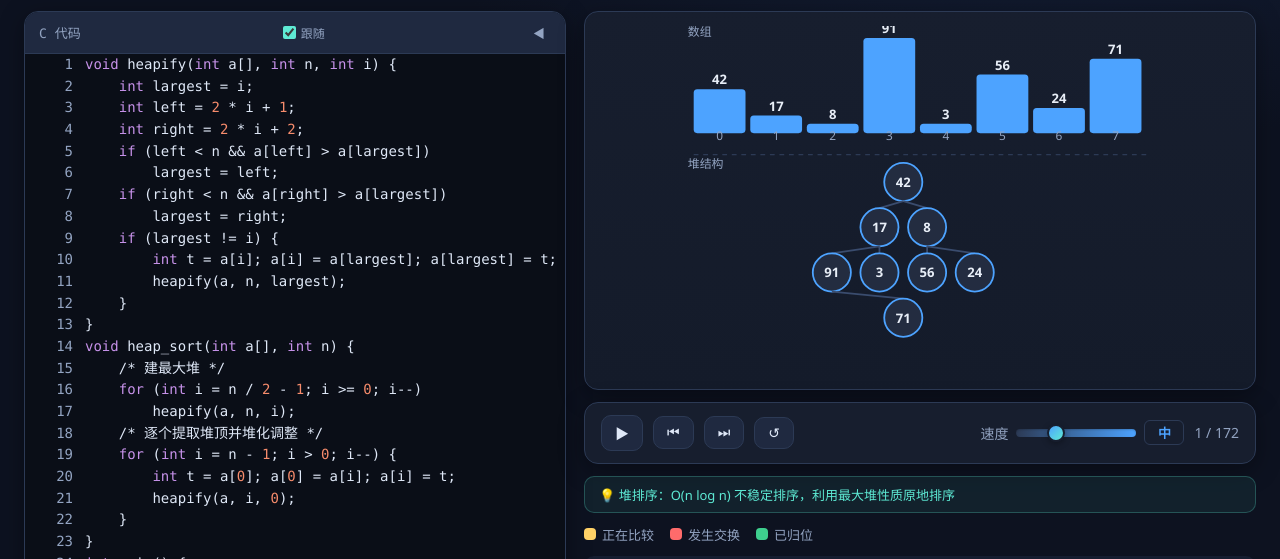
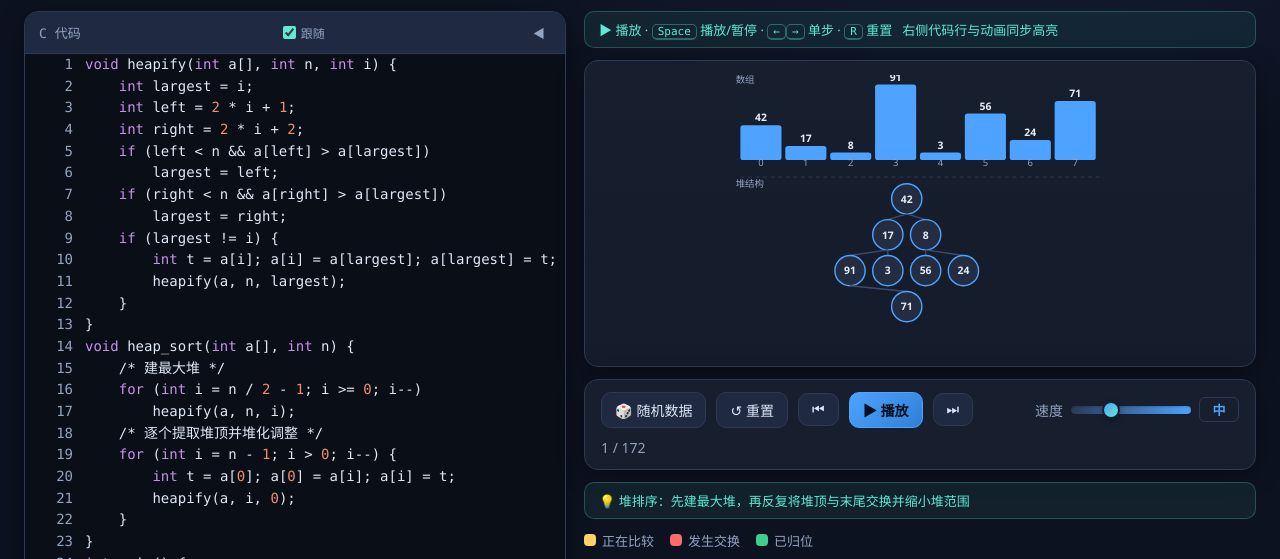
Before and after one commit to study-hard-racate/study-hard-racate.github.io, a plain HTML site: page sorting/heap/index.html in a window 1280 px wide. Shown: the part 97-656 px from the top of the page. Drawn offline with Linux system fonts and the light colour scheme.

Commit message:
优化堆排序和拓扑排序UI：添加随机按钮/快捷键提示/修复交换高亮

```diff
--- a/sorting/heap/index.html
+++ b/sorting/heap/index.html
@@ -83,20 +83,24 @@
   </div>
 
   <div class="anim-panel">
+    <div class="demo-hint">
+      <span>▶ 播放 · <span class="kbd">Space</span> 播放/暂停 · <span class="kbd">←</span><span class="kbd">→</span> 单步 · <span class="kbd">R</span> 重置</span>
+      <span>右侧代码行与动画同步高亮</span>
+    </div>
     <div class="anim-stage" id="stage"></div>
-    <div class="player-controls" id="player-controls">
-      <button class="btn" id="btn-play" title="播放/暂停 (Space)">▶</button>
+    <div class="player-controls">
+      <button class="btn" id="btn-random">🎲 随机数据</button>
+      <button class="btn" id="btn-reset" title="重置 (R)">↺ 重置</button>
       <button class="btn" id="btn-prev" title="上一步 (←)">⏮</button>
+      <button class="btn btn-primary" id="btn-play" title="播放/暂停 (Space)">▶ 播放</button>
       <button class="btn" id="btn-next" title="下一步 (→)">⏭</button>
-      <button class="btn" id="btn-reset" title="重置 (R)">↺</button>
-      <div class="speed-label">
-        <span>速度</span>
+      <label class="speed-label">速度
         <input type="range" id="speed-slider" min="200" max="2200" value="800" step="100">
         <span id="speed-value">中</span>
-      </div>
-      <span class="step-info" id="step-info"></span>
+      </label>
+      <span class="step-info" id="step-info">0 / 0</span>
     </div>
-    <div class="demo-hint">💡 堆排序：O(n log n) 不稳定排序，利用最大堆性质原地排序</div>
+    <div class="demo-hint">💡 堆排序：先建最大堆，再反复将堆顶与末尾交换并缩小堆范围</div>
     <div class="legend">
       <span><span class="dot" style="background:#ffd166"></span>正在比较</span>
       <span><span class="dot" style="background:#ff6b6b"></span>发生交换</span>
--- a/static/js/demo.js
+++ b/static/js/demo.js
@@ -188,6 +188,13 @@ function renderHeapSort(stage, step) {
     return;
   }
 
+  /* 解析消息获取交换的两个索引 */
+  var swapI = -1, swapJ = -1;
+  if (step.swap && step.msg) {
+    var mm = step.msg.match(/a\[(\d+)\].*a\[(\d+)\]/);
+    if (mm) { swapI = parseInt(mm[1]); swapJ = parseInt(mm[2]); }
+  }
+
   const maxVal = Math.max.apply(null, arr);
   const barH = 80, barW = Math.min(50, (400 - 20) / n - 4);
   const gap = 4;
@@ -201,7 +208,7 @@ function renderHeapSort(stage, step) {
     const x = offsetX + i * (barW + gap);
     const y = barH - h + 10;
     const isComp = step.cmp && (step.cmp[0] === i || step.cmp[1] === i);
-    const isSwap = step.swap && step.swap === true && step.cmp && (step.cmp[0] === i || step.cmp[1] === i);
+    const isSwap = (i === swapI || i === swapJ);
     const isDone = step.done && step.done.indexOf(i) >= 0;
     const fill = isSwap ? "#ff6b6b" : isComp ? "#ffd166" : isDone ? "#3ecf8e" : "#4da3ff";
     barSpecs.push(rect("bar-" + i, x, y, barW, h, { fill: fill, rx: 3 }));
@@ -243,7 +250,7 @@ function renderHeapSort(stage, step) {
     }
 
     const isComp = step.cmp && (step.cmp[0] === i || step.cmp[1] === i);
-    const isSwap = step.swap && step.swap === true && step.cmp && (step.cmp[0] === i || step.cmp[1] === i);
+    const isSwap = (i === swapI || i === swapJ);
     const isDone = step.done && step.done.indexOf(i) >= 0;
     const fill = isSwap ? "#ff6b6b" : isComp ? "#ffd166" : isDone ? "#3ecf8e" : "#232c40";
     const stroke = isSwap ? "#ff6b6b" : isComp ? "#ffd166" : isDone ? "#3ecf8e" : "#4da3ff";
```
Also changed, not shown: graph/topological/index.html (+10 -7 lines).
